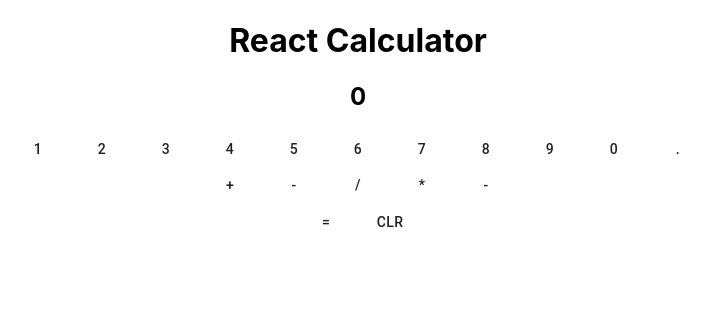
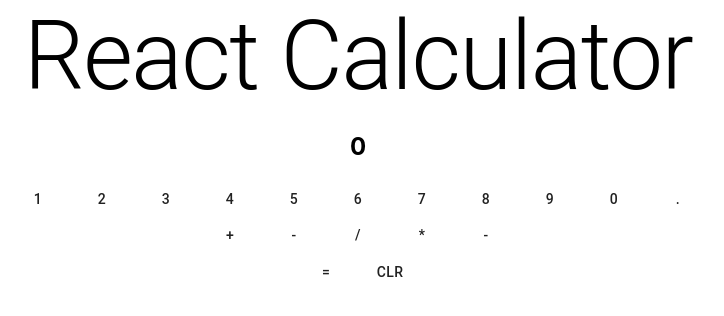
Before and after one commit to benzend/react-typescript-calculator, a React (Create React App) app: page / in a window 1280 px wide. Shown: the top 316 px of the page, without its empty margins (282-1006 px from the left). Built offline with nearby package versions, Linux system fonts and the light colour scheme.

Commit message:
added some styling

```diff
--- a/src/App.tsx
+++ b/src/App.tsx
@@ -1,10 +1,8 @@
-import "./App.css";
 import { Calculator } from "./calculator/Calculator";
 
 function App() {
   return (
     <div className="App">
-      <h1>React Calculator</h1>
       <Calculator />
     </div>
   );
--- a/src/calculator/Calculator.tsx
+++ b/src/calculator/Calculator.tsx
@@ -2,11 +2,20 @@
 import { useState } from "react";
 
 // External Packages
-import { Box } from "@material-ui/core";
+import { Box, Typography, makeStyles } from "@material-ui/core";
 
 // Components
 import { Display } from "./components/Display";
 import { Buttons } from "./components/Buttons";
+
+const useStyles = makeStyles({
+  root: {
+    display: "flex",
+    justifyContent: "center",
+    alignItems: "center",
+    flexDirection: "column",
+  },
+});
 
 export const Calculator = () => {
   //State
@@ -15,8 +24,11 @@ export const Calculator = () => {
   const [total, setTotal] = useState<number>(0);
   const [currentOperator, setCurrentOperator] = useState<string>("");
 
+  const { root } = useStyles();
+
   return (
-    <Box>
+    <Box className={root}>
+      <Typography variant="h1">React Calculator</Typography>
       <Box>
         <Display
           currentNum1={currentNum1}
```
Also changed, not shown: 1 other file (tests, documents, lock files or other folders).
